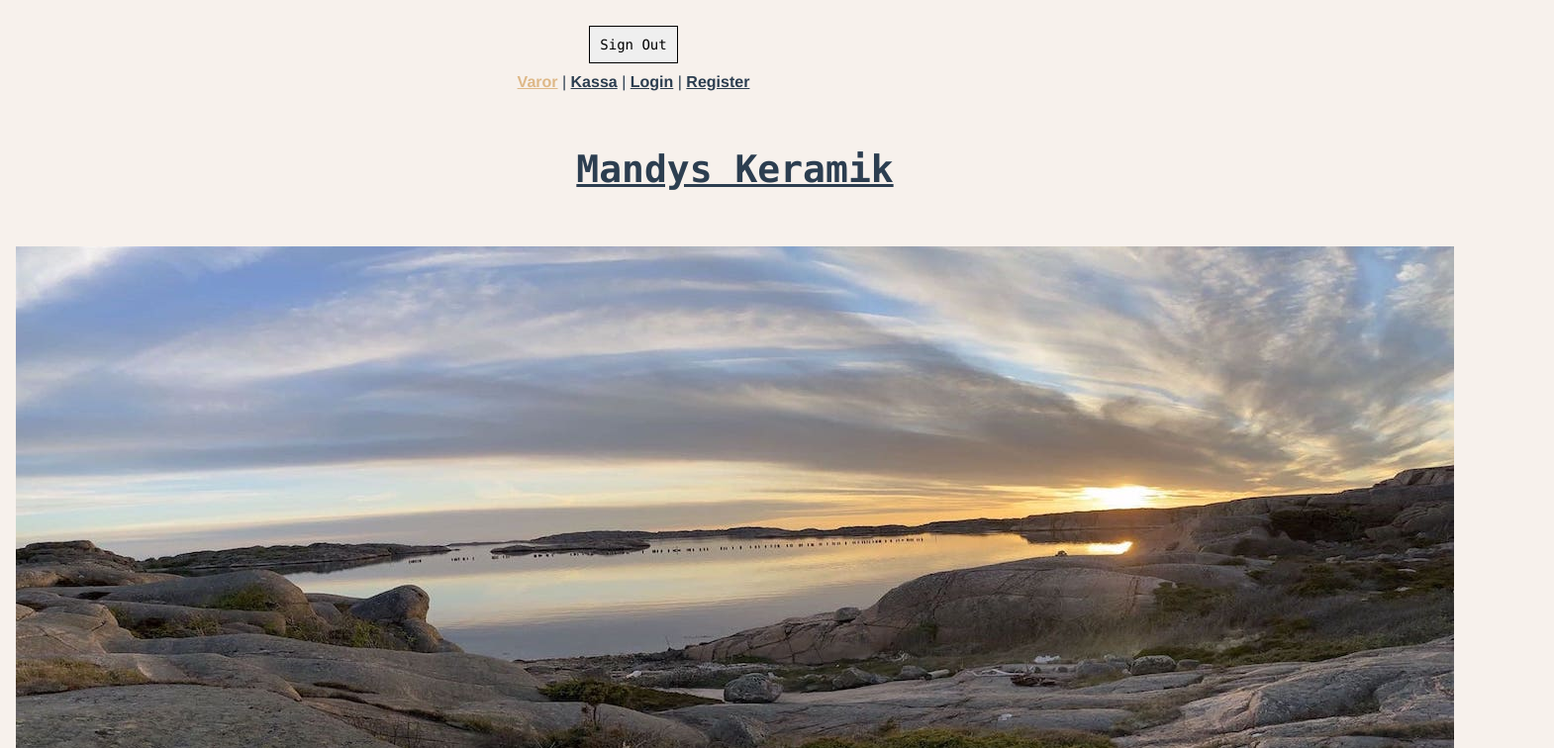
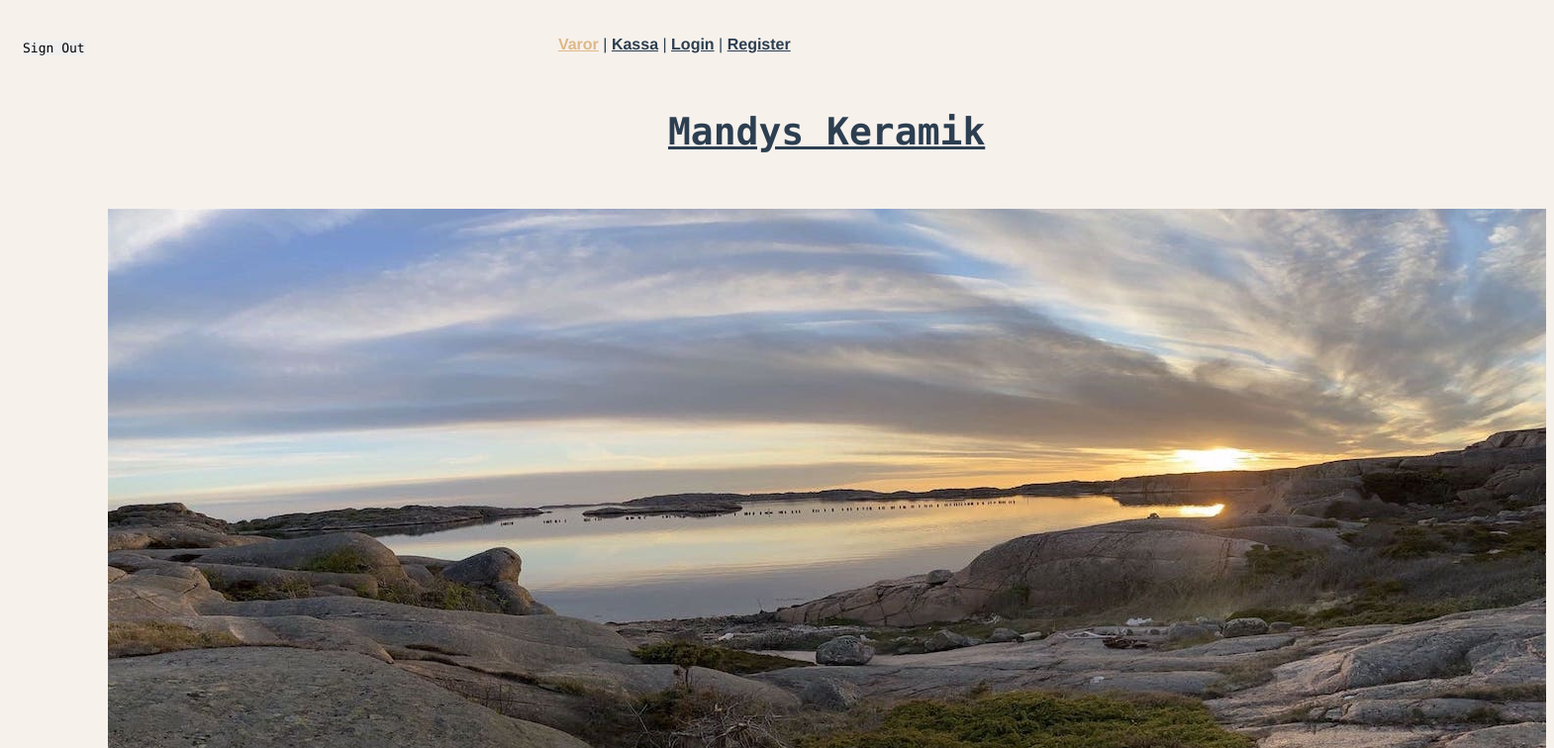
Before and after one commit to clartor/ceramics, a Vue app: page / in a window 1280 px wide. Shown: the top 756 px of the page at 99% size, 1570 px wide, since content can reach past the window. Built offline with nearby package versions, Linux system fonts and the light colour scheme; no server answers; sample sign-in values are in the browser's storage.

Commit message:
log ut knapp style

```diff
--- a/public/style.css
+++ b/public/style.css
@@ -13,3 +13,13 @@
     top: 0;
     text-decoration: none;
   }
+  .logUtKnapp{
+    padding: 0;
+    font-size: 13px;
+    border: none;
+    float: left;
+    margin: 15px;
+    top: 0;
+    text-decoration: none;
+
+  }
--- a/src/components/Top-Header.vue
+++ b/src/components/Top-Header.vue
@@ -1,7 +1,9 @@
 <template>
     <div>
+
+    <link rel="stylesheet" href="../../style.css" />
         <br>  <!--Logged In-->
-        <span v-if="loggedIn"><button @click="signOut">Sign Out</button></span>    <!-- Sign Out Button - Only Visible if logged in -->
+        <span v-if="loggedIn"><button class="logUtKnapp" @click="signOut">Sign Out</button></span>    <!-- Sign Out Button - Only Visible if logged in -->
         <span v-else></span>  <!--No-->
         <div>                      <!--  v-if="firebase.auth().currentUser"   -->
             <!--<button @click="signOut">Sign Out</button>-->
```
Also changed, not shown: 1 other file (tests, documents, lock files or other folders).
